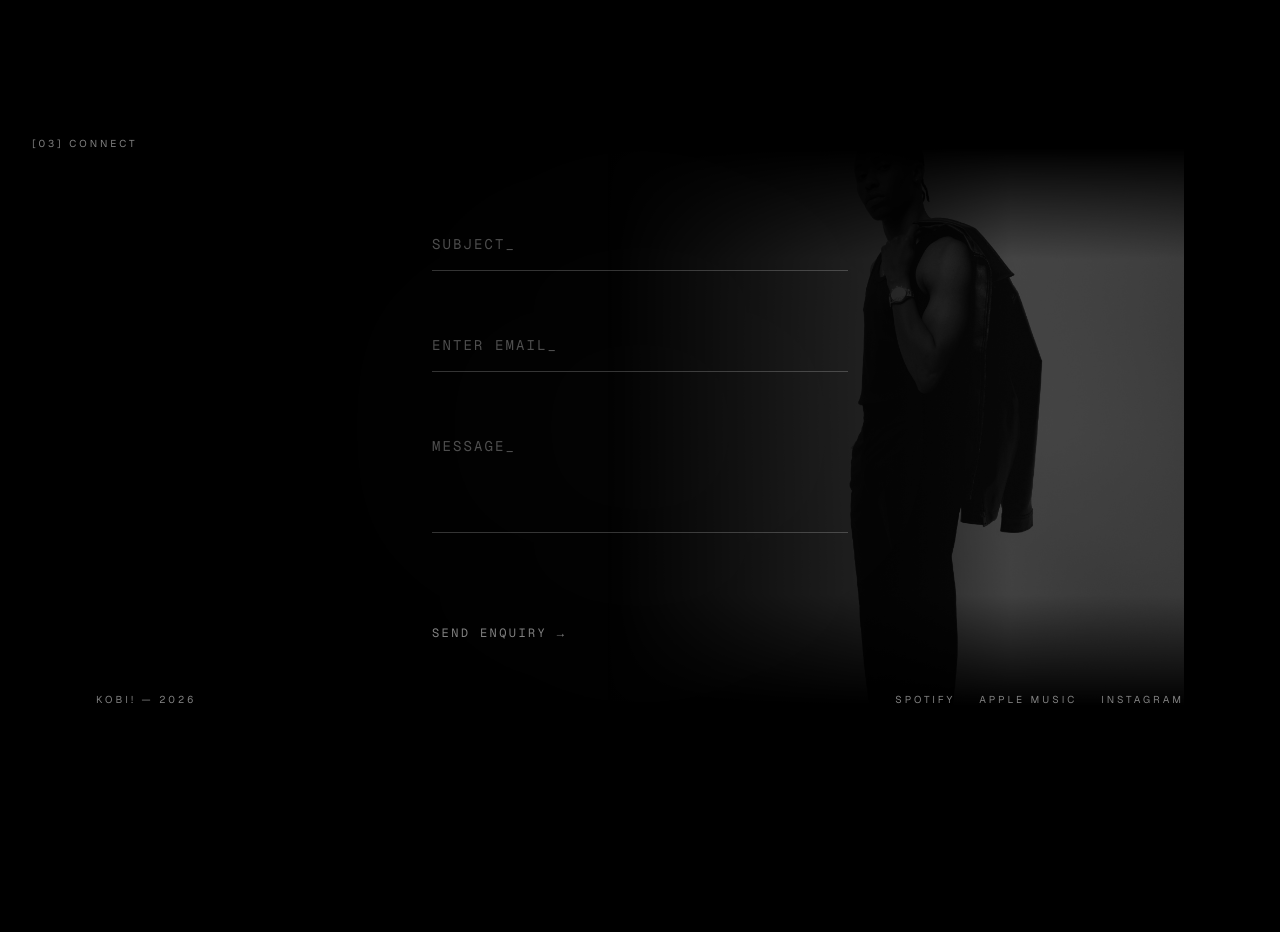
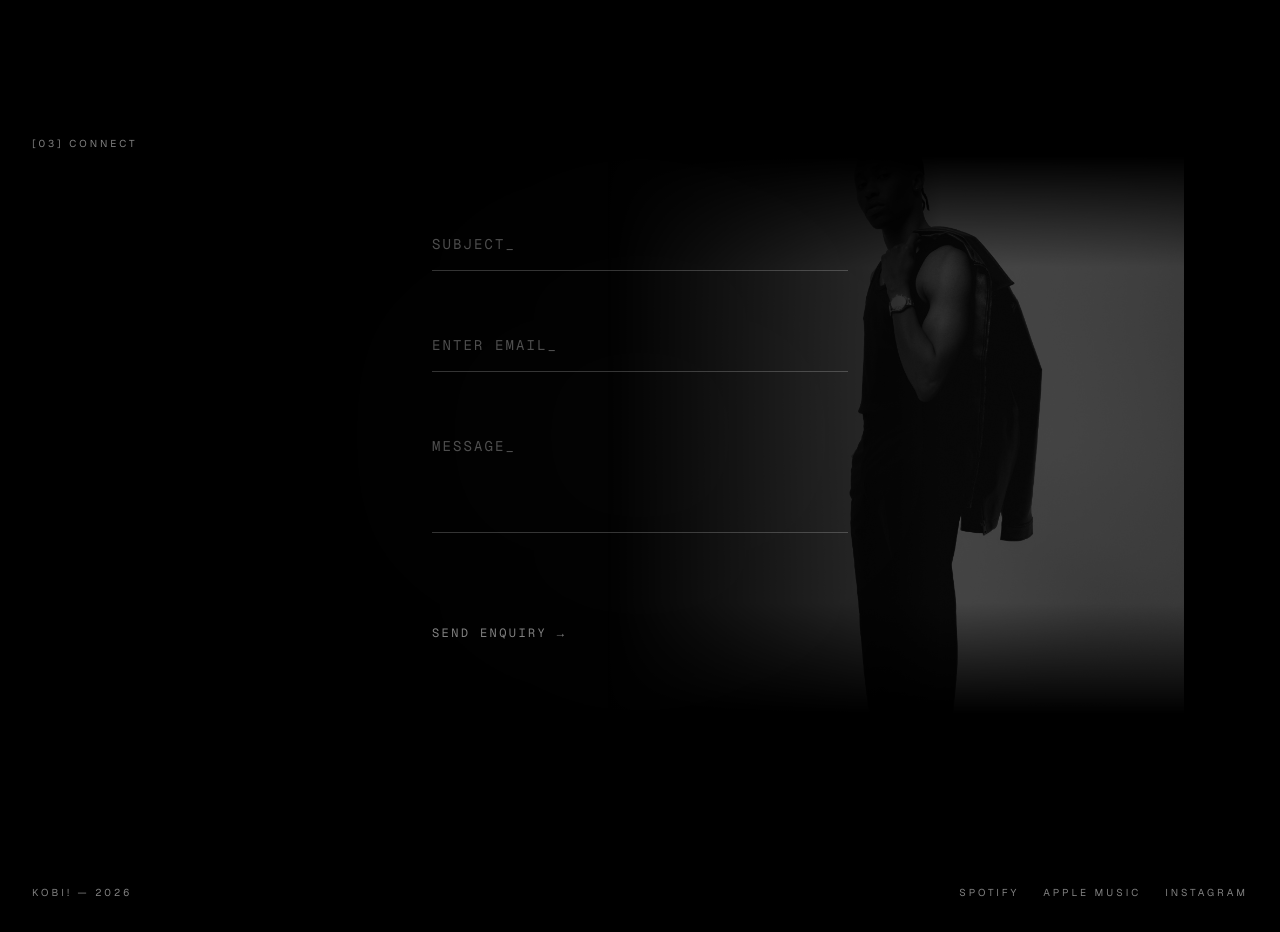
Before and after one commit to Valenor-Group/Kobi-Website, a Next.js app: page / in a window 1280 px wide. Shown: the part 3320-4252 px from the top of the page. Built offline with nearby package versions, Linux system fonts and the light colour scheme.

Commit message:
Restore Connect layout and soften portrait left fade
Co-authored-by: Cursor <cursoragent@cursor.com>

```diff
--- a/components/sections/inquire-section.tsx
+++ b/components/sections/inquire-section.tsx
@@ -31,7 +31,7 @@ export function InquireSection({ subject, onSubjectChange }: InquireSectionProps
   }
 
   return (
-    <section id="inquire" className="relative flex min-h-screen flex-col bg-black py-32 md:py-48">
+    <section id="inquire" className="relative flex min-h-screen flex-col justify-center bg-black py-32 md:py-48">
       <SectionAtmosphere variant="connect" />
 
       <div className="pointer-events-none absolute inset-0 flex items-center justify-end overflow-hidden pr-8 md:pr-16 lg:pr-24">
@@ -51,7 +51,7 @@ export function InquireSection({ subject, onSubjectChange }: InquireSectionProps
               onError={() => setPortraitError(true)}
             />
             <div
-              className="absolute inset-0 bg-gradient-to-r from-black via-black/50 at-[35%] to-transparent to-[70%]"
+              className="absolute inset-0 bg-gradient-to-r from-black via-black/40 at-[28%] to-transparent to-[58%]"
               aria-hidden
             />
           </div>
@@ -60,12 +60,11 @@ export function InquireSection({ subject, onSubjectChange }: InquireSectionProps
         )}
       </div>
 
-      <div className="relative z-10 flex flex-1 flex-col justify-center">
-        <AnimateOnScroll className="mb-16 px-8">
-          <span className="text-editorial">[03] CONNECT</span>
-        </AnimateOnScroll>
+      <AnimateOnScroll className="relative z-10 mb-16 px-8">
+        <span className="text-editorial">[03] CONNECT</span>
+      </AnimateOnScroll>
 
-        <div className="mx-auto w-full max-w-2xl px-8 md:px-16 lg:px-32">
+      <div className="relative z-10 mx-auto w-full max-w-2xl px-8 pb-24 md:px-16 lg:px-32">
         <form onSubmit={handleSubmit} className="space-y-12">
           <AnimateOnScroll delay={0}>
             <div className="group">
@@ -117,13 +116,12 @@ export function InquireSection({ subject, onSubjectChange }: InquireSectionProps
             </div>
           </AnimateOnScroll>
         </form>
-        </div>
       </div>
 
       <div
         className={cn(
-          'relative z-10 mt-12 flex flex-col gap-4 px-8 transition-[padding] duration-300 sm:flex-row sm:items-center sm:justify-between md:px-16 lg:px-24',
-          currentTrack ? 'pb-20 md:pb-24' : 'pb-4',
+          'absolute right-8 left-8 z-10 flex flex-col gap-4 transition-[bottom] duration-300 sm:flex-row sm:items-center sm:justify-between',
+          currentTrack ? 'bottom-24 z-50 md:bottom-28' : 'bottom-8',
         )}
       >
         <span className="text-editorial">KOBI! — {new Date().getFullYear()}</span>
```
